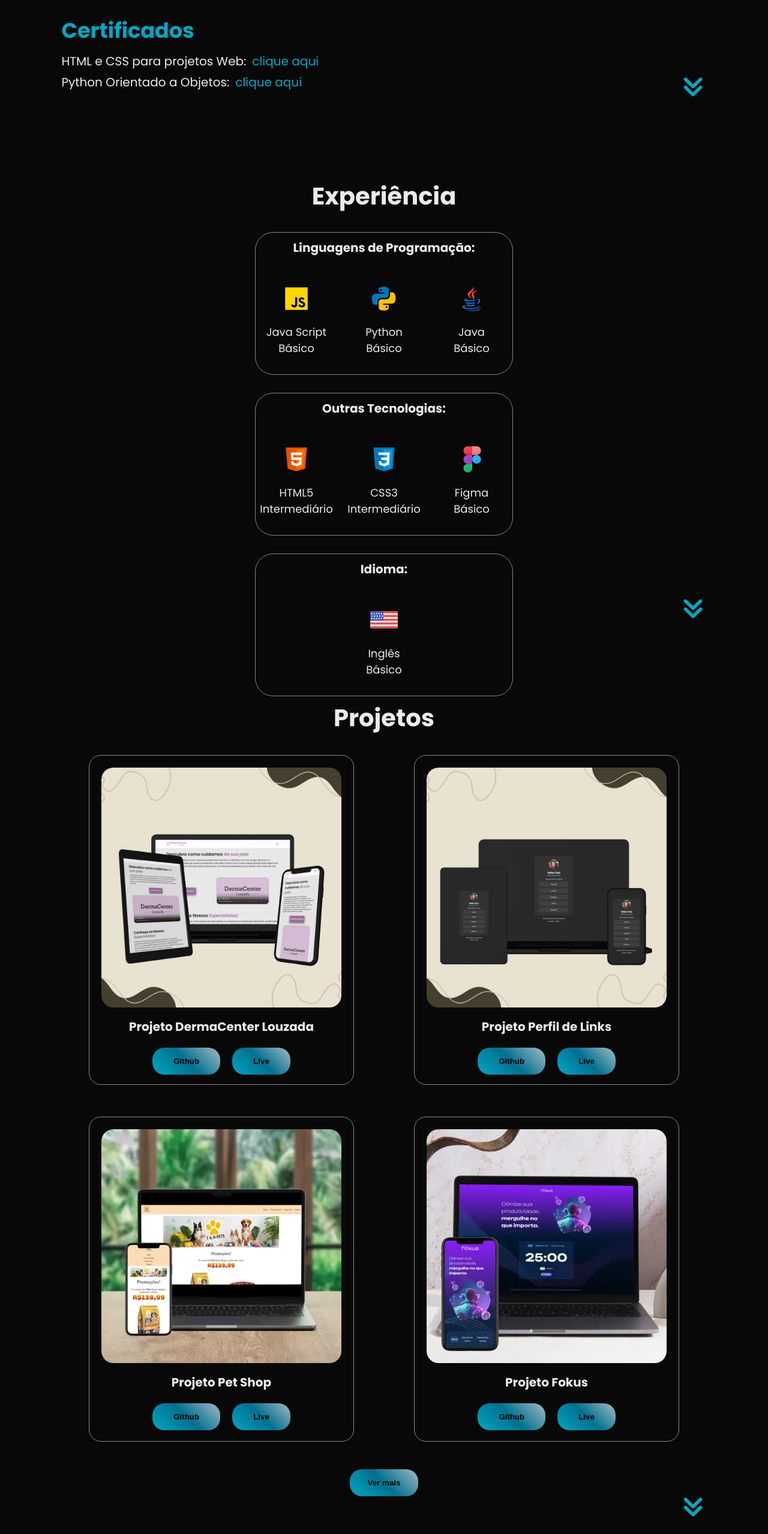
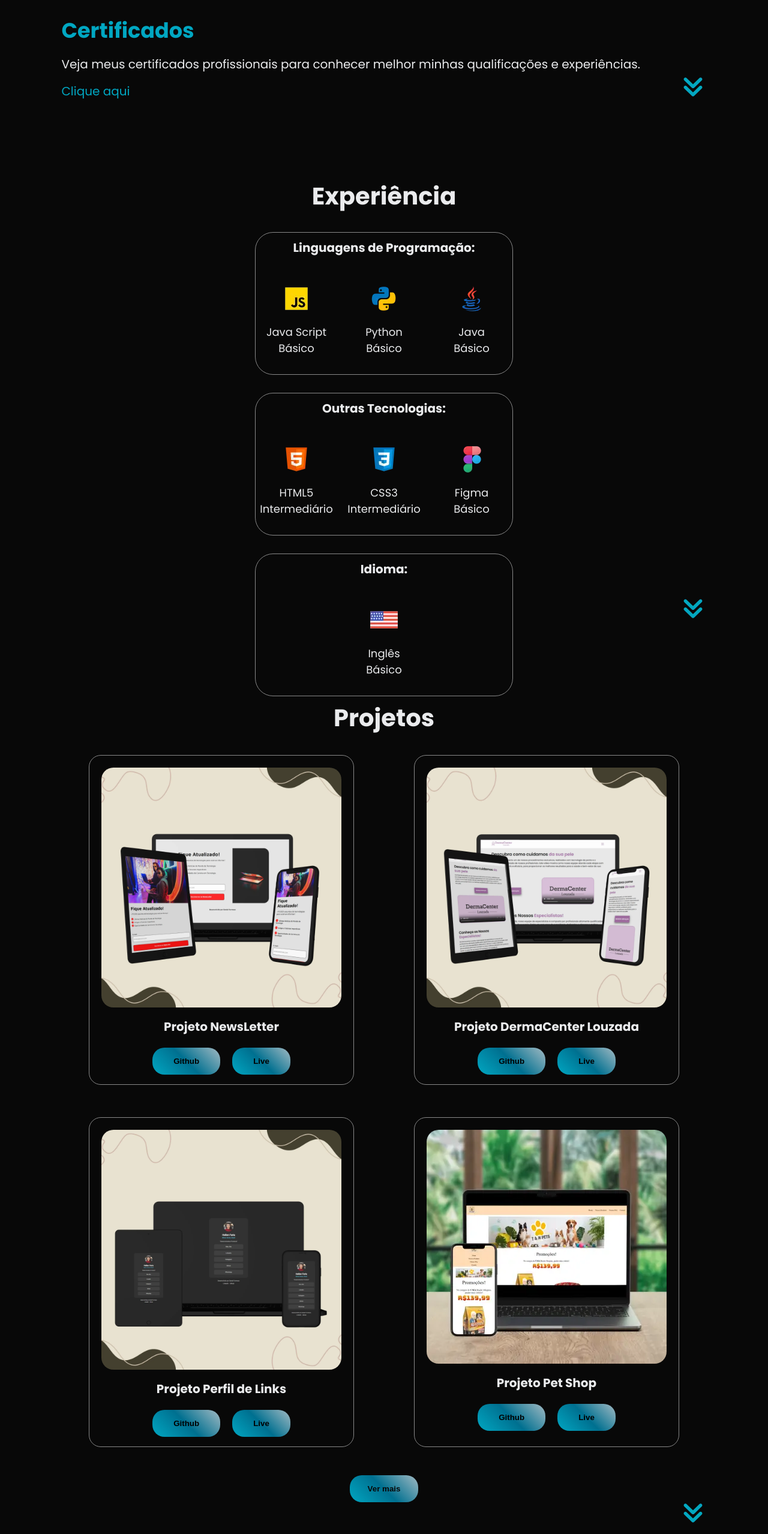
Before and after one commit to Daniel-Formoso/meu-portfolio-pessoal, a plain HTML site: page index.html in a window 1280 px wide. Shown: the part 1419-3977 px from the top of the page at 60% size. Drawn offline with nearby package versions, Linux system fonts and the light colour scheme.

Commit message:
Add files via upload

```diff
--- a/index.html
+++ b/index.html
@@ -135,16 +135,11 @@
                 <h2>Certificados</h2>
 
                 <div class="container-conteudo-certificados">
+                    <p>Veja meus certificados profissionais para conhecer melhor minhas qualificações e experiências.</p>
                     <div class="certificado">
-                        <p>HTML e CSS para projetos Web: </p>
-                        <a href="files/certificado-html.pdf">clique aqui</a>
+                        <a href="https://drive.google.com/drive/u/2/folders/1VXz-71R669YeBrVOmnqQUVlAXYYuvulR">Clique aqui</a>
                     </div>
-
-                    <div class="certificado">
-                        <p>Python Orientado a Objetos: </p>
-                        <a href="files/certificado-python.pdf">clique aqui</a>
                 </div>
-                </div><!--container-conteudo-certificados-->
 
             </div><!--container-certificados-->
 
@@ -269,6 +264,19 @@
             <div class="container-conteudo-projetos">
 
                 <div class="projetos desktop">
+                    <img src="img/mockup-newsletter.webp">
+                    <h2>Projeto NewsLetter</h2>
+                    <div class="projetos-links desktop">
+                        <button>
+                            <a href="https://github.com/Daniel-Formoso/pagina-inscricao-newsletter">Github</a>
+                        </button>
+                        <button>
+                            <a href="https://projeto-newsletter.netlify.app/">Live</a>
+                        </button>
+                    </div><!--projetos-links-->
+                </div><!--projetos-->
+
+                <div class="projetos desktop">
                     <img src="img/mockup-dermacenter.webp">
                     <h2>Projeto DermaCenter Louzada</h2>
                     <div class="projetos-links desktop">
@@ -307,8 +315,12 @@
                         </button>
                     </div><!--projetos-links-->
                 </div><!--projetos-->
+            </div><!--container--conteudo-projetos-->
 
-                <div class="projetos desktop">
+
+            <!-- Projetos Escondidos -->
+                <div class="container-escondido hidden">
+                    <div class="projetos desktop escondido">
                         <img src="img/mockup-fokus.webp">
                         <h2>Projeto Fokus</h2>
                         <div class="projetos-links desktop">
@@ -321,9 +333,6 @@
                         </div><!--projetos-links-->
                     </div><!--projetos-->
 
-            </div><!--container--conteudo-projetos-->
-
-            <div class="container-escondido hidden">
                     <div class="projetos desktop escondido">
                         <img src="img/mockup-alura-books.webp">
                         <h2>Projeto Alura Books</h2>
@@ -333,19 +342,6 @@
                             </button>
                             <button>
                                 <a href="https://admirable-marzipan-90a99d.netlify.app/">Live</a>
-                        </button>
-                    </div><!--projetos-links-->
-                </div><!--projetos-->
-
-                <div class="projetos desktop escondido">
-                    <img src="img/mockup-primeiro-portfolio.webp">
-                    <h2>Projeto Primeiro Portfólio</h2>
-                    <div class="projetos-links desktop">
-                        <button>
-                            <a href="https://github.com/Daniel-Formoso/primeiro-portfolio">Github</a>
-                        </button>
-                        <button>
-                            <a href="https://bespoke-youtiao-5ddb2b.netlify.app/">Live</a>
                             </button>
                         </div><!--projetos-links-->
                     </div><!--projetos-->
--- a/styles/media-query.css
+++ b/styles/media-query.css
@@ -248,6 +248,10 @@
         width: 400px;
     }
 
+    .container-conteudo-certificados p {
+        font-size: 20px;
+    }
+
     .container-certificados h2 {
         font-size: 35px;
     }
--- a/styles/style.css
+++ b/styles/style.css
@@ -279,7 +279,14 @@ section.ultima-section {
     margin-top: 5px;
 }
 
+.container-conteudo-certificados p {
+    text-align: justify;
+    padding: 10px 0;
+    font-size: 16px;
+}
+
 .certificado {
+    /* border: 1px solid red; */
     display: flex;
     font-size: 15px;
     gap: 5px;
```
Also changed, not shown: img/mockup-newsletter.webp (added). Lines whose indentation alone changed are shown as unchanged.
